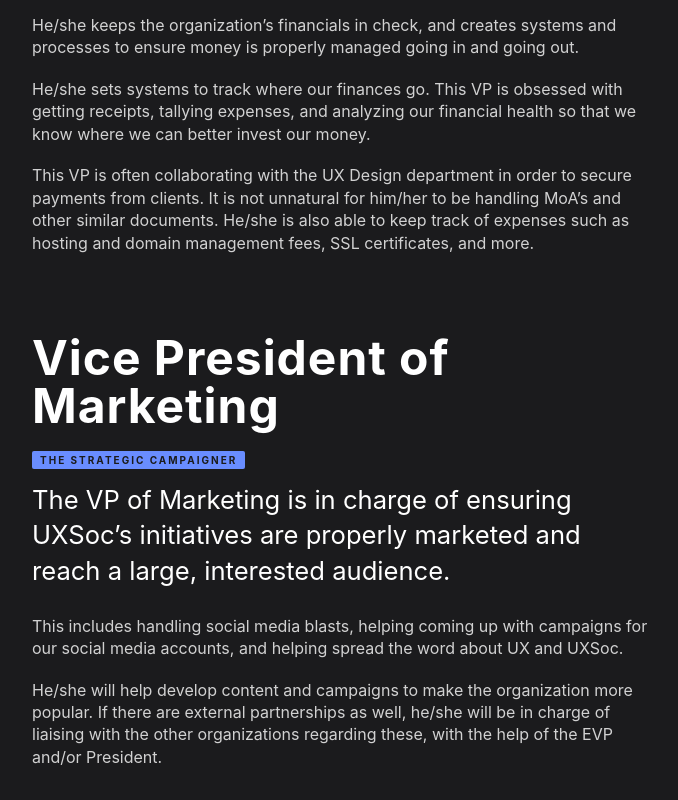
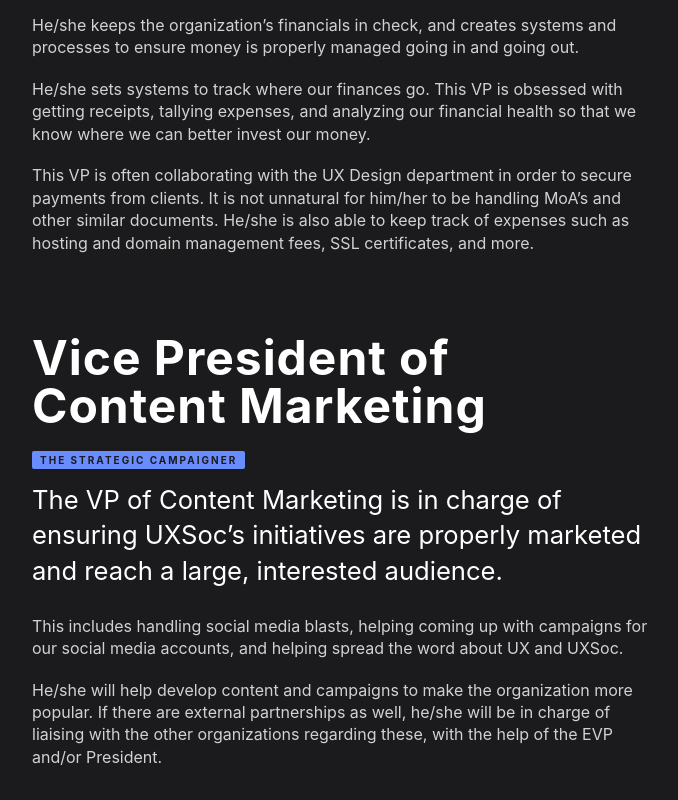
Before and after one commit to UXSoc/uxsoc-officer-apps, a plain HTML site: page index.html in a window 1280 px wide. Shown: the part 5899-6699 px from the top of the page, without its empty margins (298-976 px from the left). Drawn offline with Linux system fonts and the light colour scheme; a web font is replaced by a local one.

Commit message:
Content Marketing

```diff
--- a/index.html
+++ b/index.html
@@ -160,9 +160,9 @@
 
         <div class="position-wrapper">
                 <div class="position-item">
-                        <h1 class="position">Vice President of Marketing</h1>
+                        <h1 class="position">Vice President of Content Marketing</h1>
                         <h2>The Strategic Campaigner</h2>
-                        <p>The VP of Marketing is in charge of ensuring UXSoc’s initiatives are properly marketed and reach a large, interested audience.</p>
+                        <p>The VP of Content Marketing is in charge of ensuring UXSoc’s initiatives are properly marketed and reach a large, interested audience.</p>
                         <p>This includes handling social media blasts, helping coming up with campaigns for our social media accounts, and helping spread the word about UX and UXSoc.</p>
                         <p>He/she will help develop content and campaigns to make the organization more popular. If there are external partnerships as well, he/she will be in charge of liaising with the other organizations regarding these, with the help of the EVP and/or President.</p>
                     </div>
```
